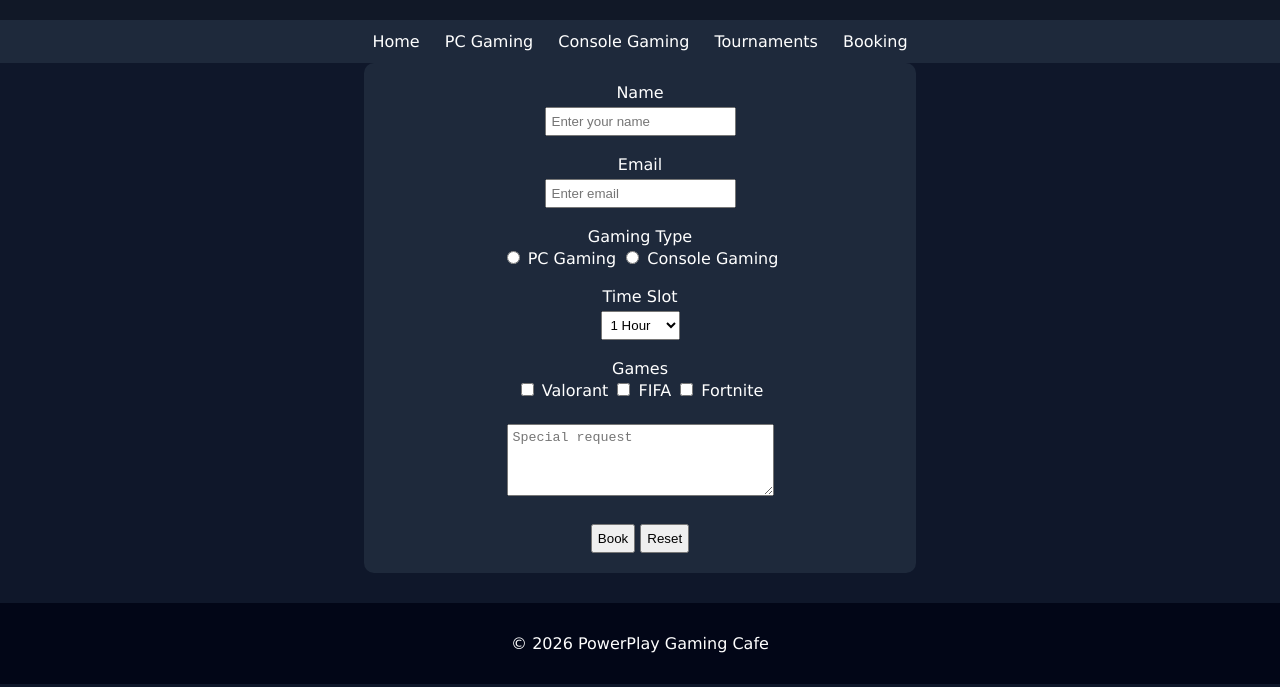
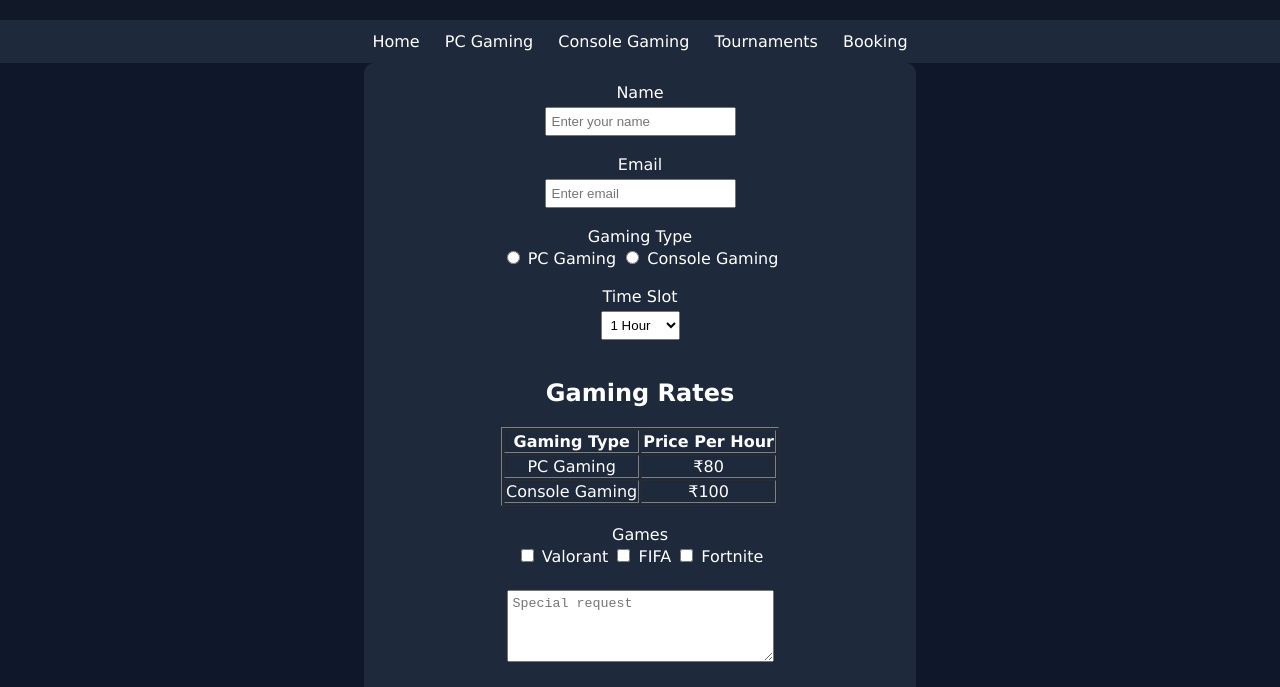
Before and after one commit to samunere87-crypto/gaming-cafe-website, a plain HTML site: page booking.html in a window 1280 px wide. Shown: the part 101-788 px from the top of the page. Drawn offline with Linux system fonts and the light colour scheme.

Commit message:
Update booking.html

```diff
--- a/booking.html
+++ b/booking.html
@@ -109,7 +109,28 @@ Time Slot<br>
 </select>
 
 <br><br>
+<h2>Gaming Rates</h2>
 
+<table border="1" style="margin:auto;">
+
+<tr>
+<th>Gaming Type</th>
+<th>Price Per Hour</th>
+</tr>
+
+<tr>
+<td>PC Gaming</td>
+<td>₹80</td>
+</tr>
+
+<tr>
+<td>Console Gaming</td>
+<td>₹100</td>
+</tr>
+
+</table>
+
+<br>
 Games<br>
 
 <input type="checkbox"> Valorant
```
